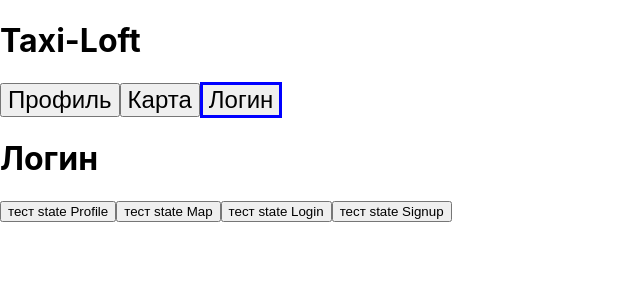
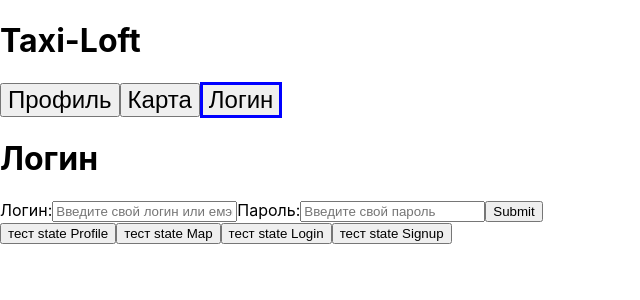
Before and after one commit to shapirovit/taxi-l, a React (Create React App) app: page / in a window 1280 px wide. Both pictures are taken after a click on the button "тест state Login". Shown: the top 300 px of the page, without its empty margins (0-640 px from the left). Built offline with nearby package versions, Linux system fonts and the light colour scheme.

Commit message:
hw_1 new com

```diff
--- a/src/App.js
+++ b/src/App.js
@@ -10,22 +10,30 @@ class App extends React.Component {
       super(props);
       this.state = {
           activeLink: "0",
-          page: "Profile"
+          page: "Profile",
+          login: false
       }
       this.handleClick = this.handleClick.bind(this);
   }
 
   handleClick(event) {
+      event.preventDefault();
       this.setState({ page: event.target.name }, console.log("this.state.activeLink=", this.state.activeLink))
   }
+
+  handleLogin(event) {
+    event.preventDefault();
+    this.setState({ login: true }, console.log("this.state.login=", this.state.login));
+    this.setState({ page: "Map" }, console.log("this.state.page in HandlerLogin=", this.state.page));
+}
 
   render() {
 
       let pages = {
         Profile: <Profile func={this.handleClick}/>,
         Map: <Map func={this.handleClick}/>,
-        Login: <Login func={this.handleClick}/>,
-        Signup: <Signup func={this.handleClick}/>
+        Login: <Login func={this.handleClick} loginFunc={this.handleLogin} />,
+        Signup: <Signup func={this.handleClick} loginFunc={this.handleLogin} />
       }
 
       return (
--- a/src/components/Form.jsx
+++ b/src/components/Form.jsx
@@ -1,7 +1,7 @@
 import React from 'react';
-import './NavTab.css';
+import './Form.css';
 
-class Form extends React.Component {
+/* class Form extends React.Component {
     constructor(props) {
         super(props);
         this.state = {
@@ -17,6 +17,40 @@ class Form extends React.Component {
             </>
         )
     }
-}
+} */
+
+class Form extends React.Component {
+    constructor(props) {
+        super(props);
+        this.state = {}
+    }
+
+    handleSubmit = event => {
+      event.preventDefault();
+      // Предотвращаем перезагрузку страницы
+
+      const login = event.target.login.value;
+      const password = event.target.password.value;
+
+      console.log(login, password);
+      // Делаем что-то с данными...
+    };
+
+    render() {
+      return (
+        <form onSubmit={this.props.func}>
+          <label>
+            Логин:
+            <input name="login" type="email" placeholder="Введите свой логин или емэйл" />
+          </label>
+          <label>
+            Пароль:
+            <input name="password" type="password" placeholder="Введите свой пароль" />
+          </label>
+          <input type="submit" value="Submit" />
+        </form>
+      );
+    }
+  }
 
 export default Form;
--- a/src/pages/Login.jsx
+++ b/src/pages/Login.jsx
@@ -1,5 +1,6 @@
 import React from 'react';
-import NavTab from '../components/NavTab';
+import NavTab from '../components/NavTab.jsx';
+import Form from '../components/Form.jsx';
 /* import './Login.css'; */
 
 class Login extends React.Component {
@@ -15,8 +16,9 @@ class Login extends React.Component {
         return (
             <>
                 <h1>Taxi-Loft</h1>
-                <NavTab activeLink="2" name="Логин" nameLink="Login" func={this.props.func} />
+                <NavTab activeLink="2" name="Логин" nameLink="Login" />
                 <h1>Логин</h1>
+                <Form  func={this.props.loginFunc} />
             </>
         )
     }
```
